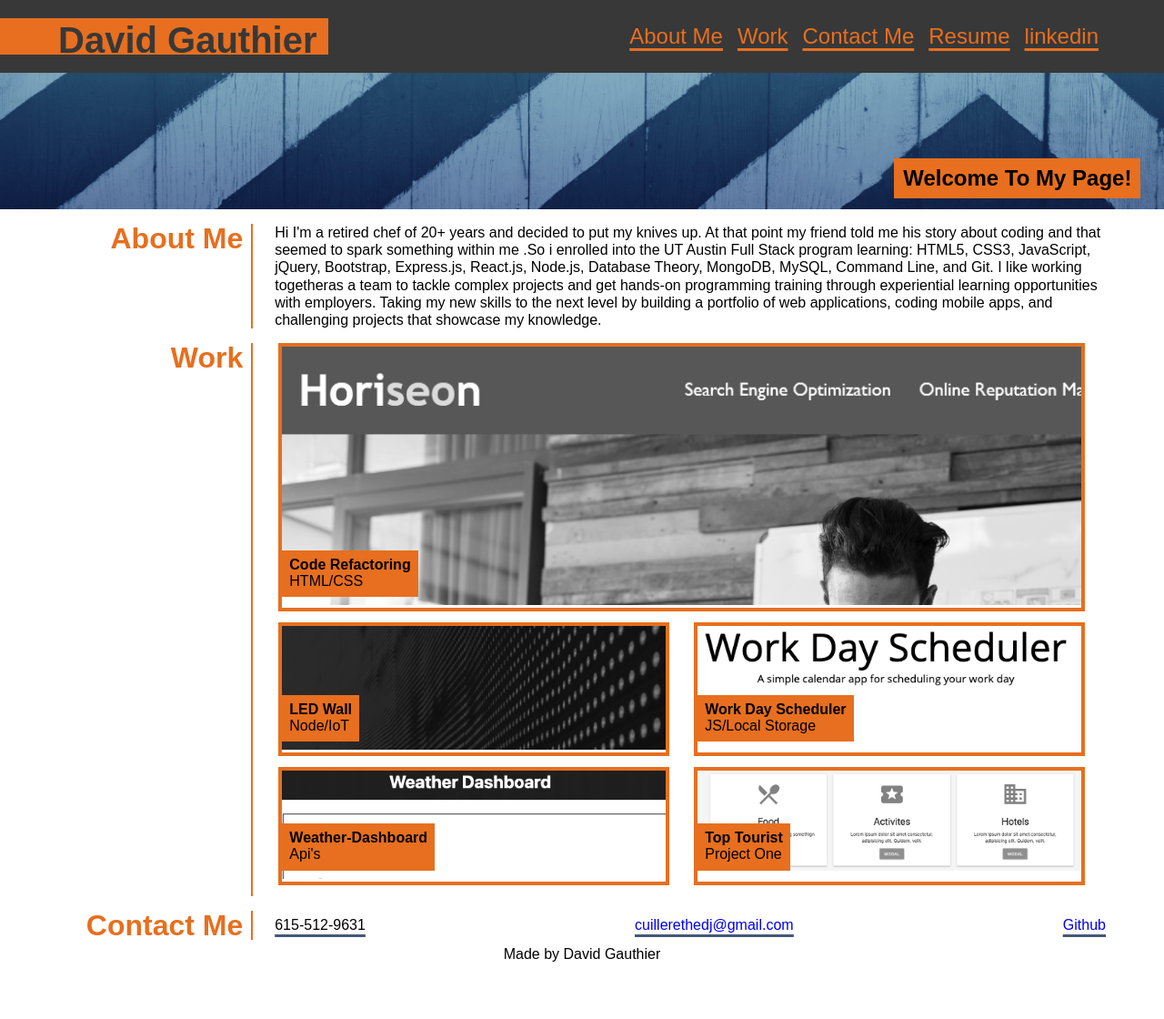
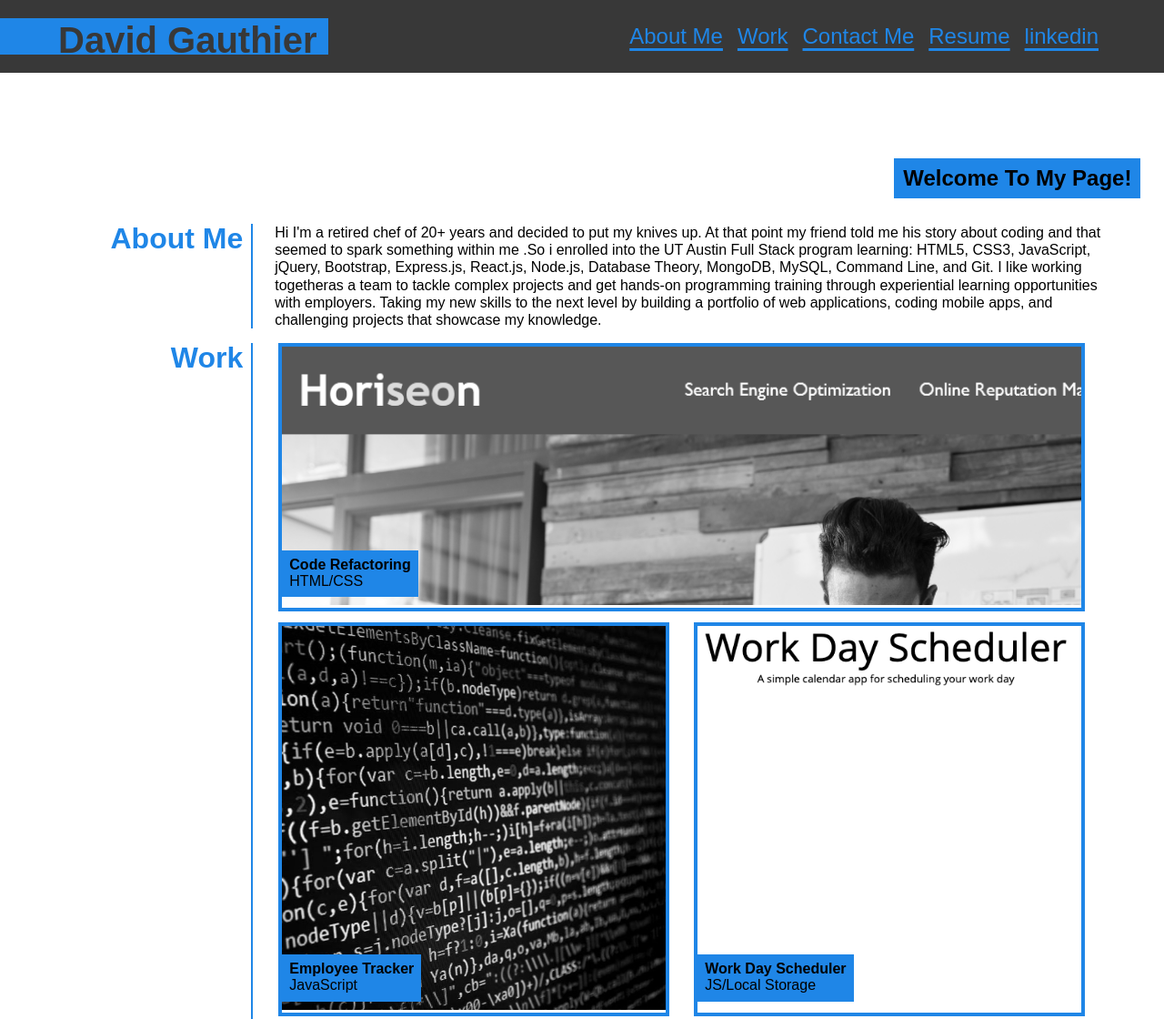
Before and after one commit to Cuillerethedj/Dave-s-Portfolio, a plain HTML site: page index.html in a window 1280 px wide. Shown: the top 1120 px of the page at 91% size. Before the commit the page ends 1057 px from the top, so only its background shows below. Drawn offline with Linux system fonts and the light colour scheme.

Commit message:
add new js to site

```diff
--- a/assets/css/style.css
+++ b/assets/css/style.css
@@ -16,7 +16,7 @@ header ul
 
 header h1
 {
-    background-color: #e76f1f;
+    background-color: #1f86e7;
     height: 5vh;
     padding: .5vh 1vw 1vh 5vw;
     font-size: 250%;
@@ -25,7 +25,7 @@ header h1
 
 header ul li a
 {
-    color: #e76f1f;
+    color: #1f86e7;
     padding: 1vh;
     font-size: 150%;
     text-decoration-thickness: 3px;
@@ -45,11 +45,11 @@ main section {
 
 section h1
 {
-    color: #e76f1f;
+    color: #1f86e7;
     font-size: 200%;
     text-align: right;
     display: block;
-    border-right: 2px solid #e76f1f;
+    border-right: 2px solid #1f86e7;
     width: 20%;
     padding-right: .7vw;
 }
@@ -86,7 +86,7 @@ main > div img
 main > div h1
 {
     margin-right: 2vw;
-    background-color: #e76f1f;
+    background-color: #1f86e7;
     font-size: 150%;
     padding: 10px;
     position: absolute;
@@ -104,7 +104,7 @@ main > div h1
 .project-card
 {
     margin: 0 1.5vw 1.5vh 0;
-    border: 4px solid #e76f1f;
+    border: 4px solid #1f86e7;
     width: 47%;
     position: relative;
 }
@@ -134,7 +134,7 @@ main > div h1
     position: absolute;
     bottom: 1.5vh;
     left: 0;
-    background-color: #e76f1f;
+    background-color: #1f86e7;
     padding: 1vh;
 }
 
@@ -186,7 +186,7 @@ footer
     section h1
     {
         border-right: none;
-        border-bottom: 2px solid #e76f1f;
+        border-bottom: 2px solid #1f86e7;
         width: 100%;
         text-align: left;
     }
--- a/index.html
+++ b/index.html
@@ -26,7 +26,7 @@
 
     <main>
         <div>
-            <img src = "./assets/photos/jumbotron.png" alt = "jumbotron">
+            <!-- <img src = "./assets/photos/jumbotron.png" alt = "jumbotron"> -->
             <h1>Welcome To My Page!</h1>
         </div>
 
@@ -60,10 +60,12 @@
                 </div>
 
                 <div class="project-card">
-                    <img src = "./assets/photos/led-wall.png">
+                    <a href = "https://github.com/Cuillerethedj/Dave-s-Portfolio.git">
+                    <img src = "./assets/photos/canva-photo-editor-8-7.png">
+                </a>
                     <div>
-                        <h3>LED Wall</h3>
-                        <p>Node/IoT</p>
+                        <h3>Employee Tracker</h3>
+                        <p>JavaScript</p>
                     </div>
                 </div>
 
```
Also changed, not shown: assets/photos/canva-photo-editor-8-7.png (added), package-lock.json (added).
